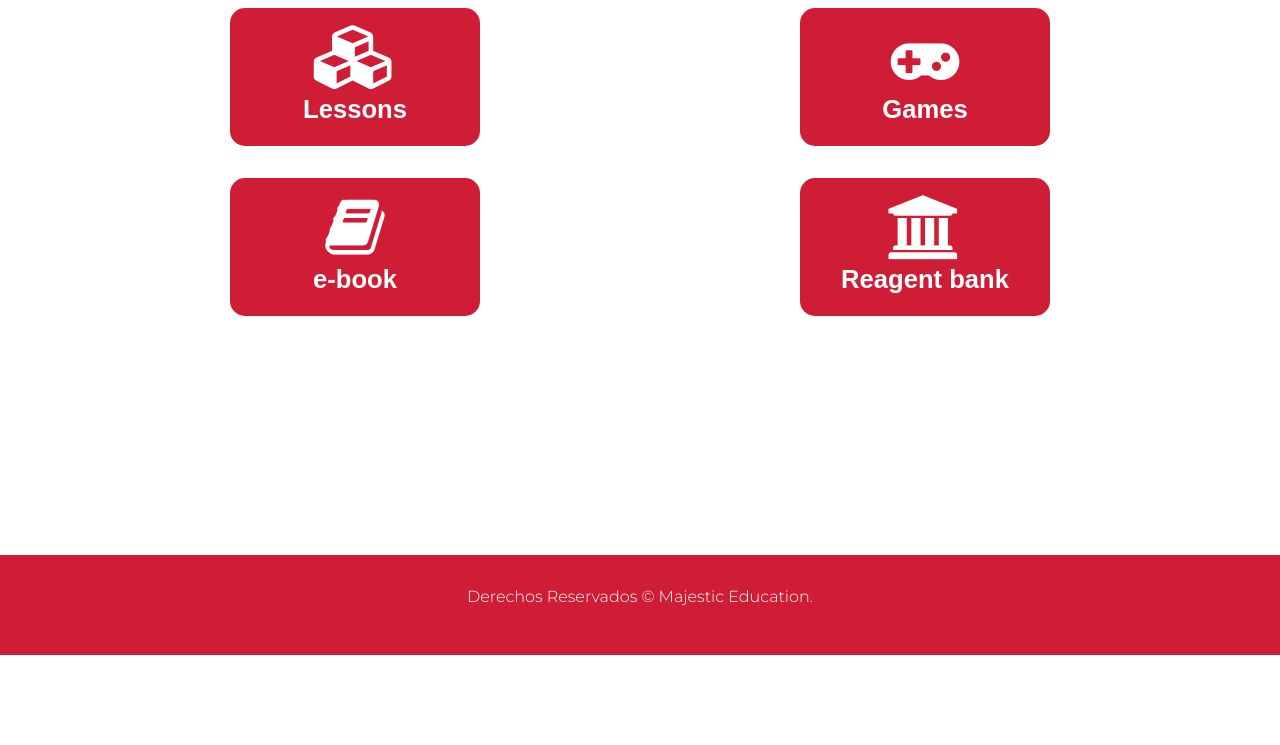
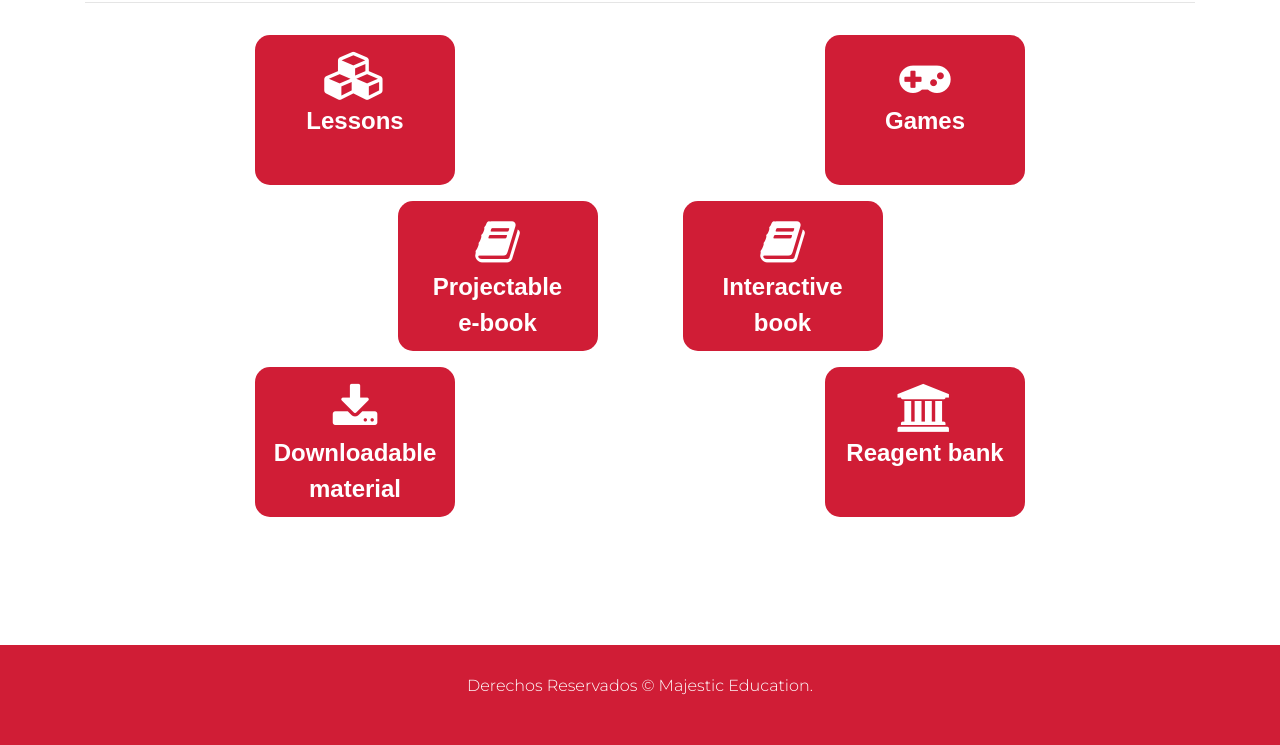
Before and after one commit to YoselynCM-IS/demo-games-interactivos, a plain HTML site: page index.html in a window 1280 px wide. Shown: the part 145-890 px from the top of the page. Before the commit the page ends 800 px from the top, so only its background shows below. Drawn offline with nearby package versions, Linux system fonts and the light colour scheme.

Commit message:
Actualizacion

```diff
--- a/index.html
+++ b/index.html
@@ -15,6 +15,9 @@
 			</a>
         </div>
         <div class="container text-center">
+            <h1 class="titleH1">English Level A1</h1>
+            <hr>
+
             <div class="row text-center">
                 <div class="col-md-6">
                     <a id="btnAction" class="btn" href="https://agile-falls-41189.herokuapp.com/">
@@ -27,10 +30,24 @@
                     </a>
                 </div>
             </div>
+            <div class="row">
+                <div class="col-md-3"></div>
+                <div class="col-md">
+                    <a id="btnAction" class="btn" href="http://majesticeducation-ebook.herokuapp.com/providers/book/demo">
+                        <i class="fa fa-book"></i><br> Projectable<br>e-book
+                    </a>
+                </div>
+                <div class="col-md">
+                    <a id="btnAction" class="btn" href="http://majesticeducationdigital.com/e-book/e-book-student">
+                        <i class="fa fa-book"></i><br> Interactive book
+                    </a>
+                </div>
+                <div class="col-md-3"></div>
+            </div>
             <div class="row text-center">
                 <div class="col-md-6">
-                    <a id="btnAction" class="btn" href="http://majesticeducation-ebook.herokuapp.com/providers/book/demo">
-                        <i class="fa fa-book"></i><br> e-book
+                    <a id="btnAction" class="btn" href="https://majesticeducationdigital.com/moodle/login/index.php">
+                        <i class="fa fa-download"></i><br> Downloadable material
                     </a>
                 </div>
                 <div class="col-md-6">
--- a/main.css
+++ b/main.css
@@ -7,6 +7,7 @@
     --blanco:#ffffff;
     --amarilloF:#f2991f;
     --rojoObscuro: #D01D36;
+    --darkRed: #ab0f25;
 }
 body{
     font-family: var(--fuenteMontserrat);
@@ -27,21 +28,22 @@ body{
     color: var(--blanco);
 }
 .container {
-    padding-top:5%;
+    padding-top:2%;
 }
 #btnAction {
-    margin-top:2rem;
+    margin-top:1rem;
     font-family: var(--fuenteMontAlt);
     background-color: var(--rojoObscuro);
-    width: 250px;
+    width: 200px;
+    height: 150px;
     color:var(--blanco);
     padding: 1rem;
-    font-size: 1.6rem;
+    font-size: 1.5rem;
     font-weight: 700;
     border-radius:15px;
 }
 #btnAction i{
-    font-size: 4rem;
+    font-size: 3rem;
 }
 #btnAction:hover {
     color:var(--rojoObscuro);
@@ -57,13 +59,13 @@ body{
 footer{
     height: 100px;
     width: 100%;
-    position: absolute;
+    /* position: absolute; */
     color:var(--blanco);
     font-size: 1rem;
     font-weight: 200;
     background-color: var(--rojoObscuro);
     bottom: 0;
-    margin-top: 20%;
+    margin-top: 10%;
     text-align: center;
     padding-top: 2%;
 }
@@ -72,3 +74,8 @@ footer{
 #linkA:visited { text-decoration: none; }
 #linkA:hover { text-decoration: underline; }
 #linkA:active { text-decoration: underline; }
+
+
+.titleH1 {
+    color: var(--darkRed);
+}
```
